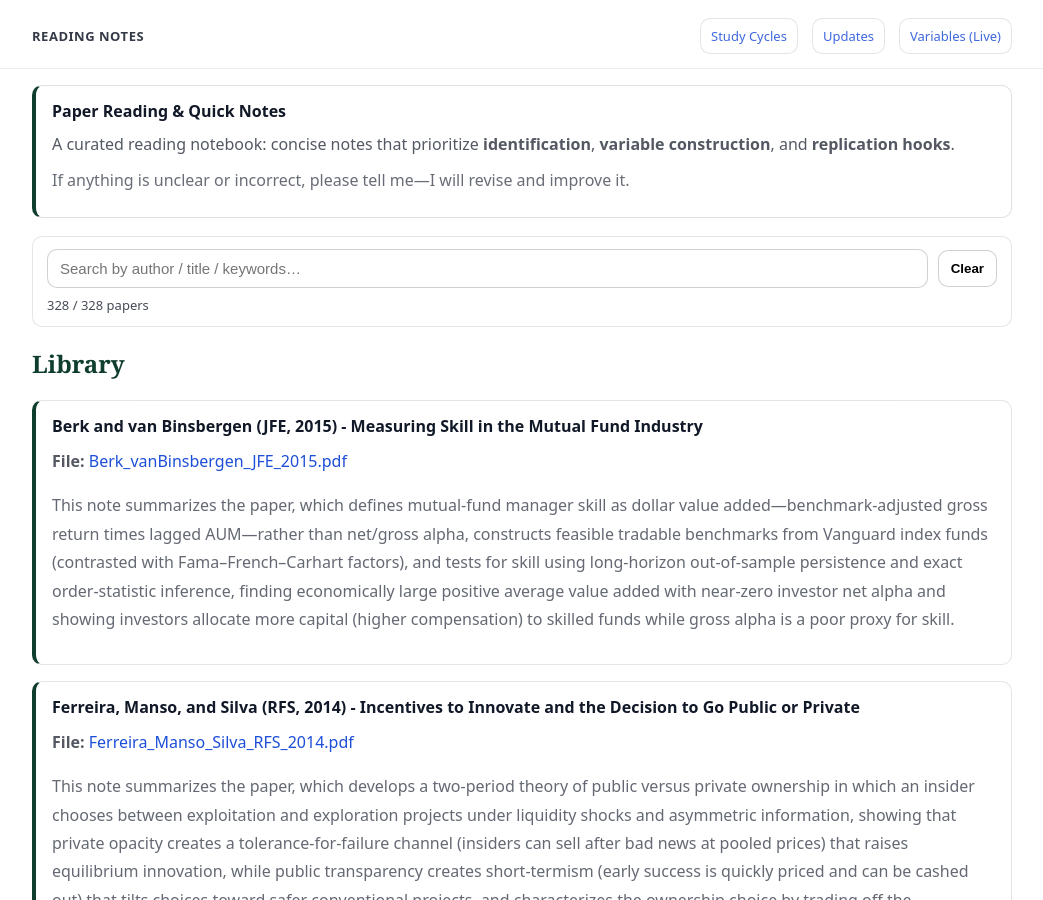
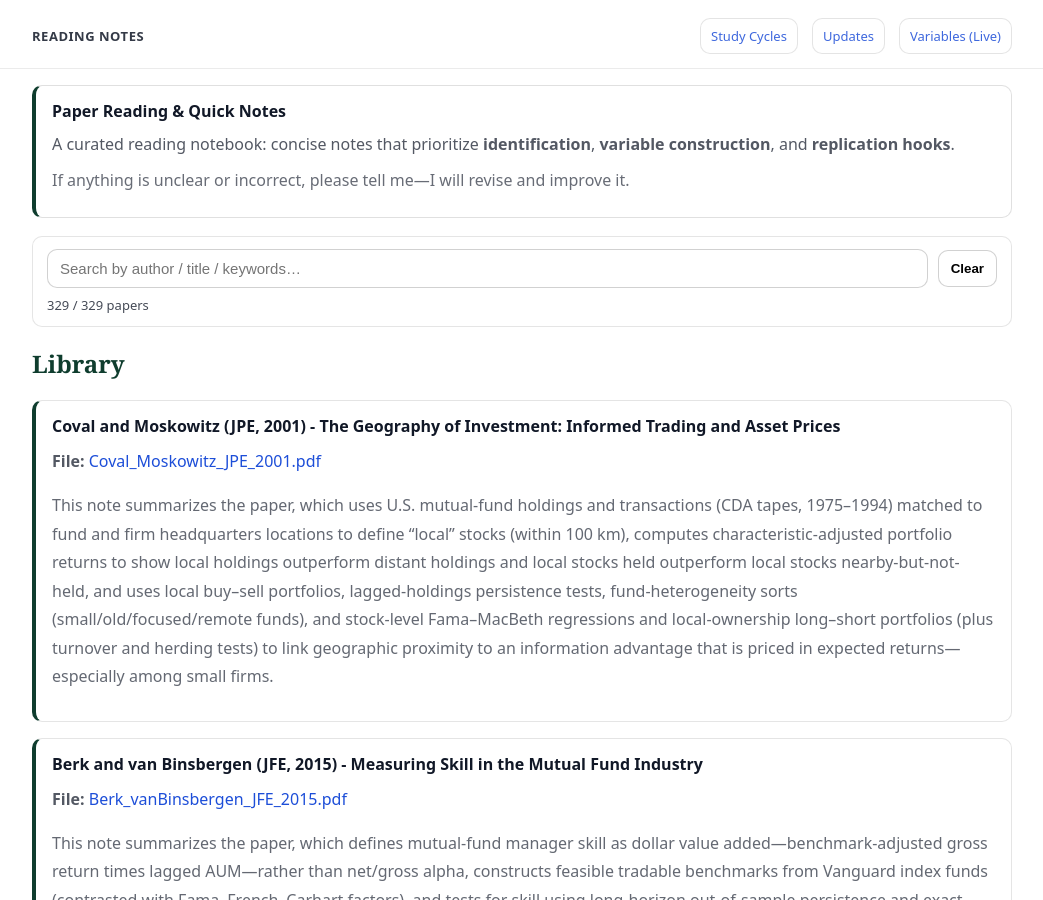
Before and after one commit to yaxinzn/study-archive, a Jekyll site: the page built from reading/index.md, in a window 1280 px wide and 900 px high. Shown: the whole window, without its empty margins (118-1161 px from the left). Built offline with Jekyll 4.4.1, drawn with Linux system fonts in a browser that asks for light colours.

Commit message:
Reading: add/update Coval_Moskowitz_JPE_2001.pdf

```diff
--- a/_data/reading.yml
+++ b/_data/reading.yml
@@ -1,3 +1,7 @@
+- title: "Coval and Moskowitz (JPE, 2001) - The Geography of Investment: Informed Trading and Asset Prices"
+  file: "Coval_Moskowitz_JPE_2001.pdf"
+  desc: "This note summarizes the paper, which uses U.S. mutual-fund holdings and transactions (CDA tapes, 1975–1994) matched to fund and firm headquarters locations to define “local” stocks (within 100 km), computes characteristic-adjusted portfolio returns to show local holdings outperform distant holdings and local stocks held outperform local stocks nearby-but-not-held, and uses local buy–sell portfolios, lagged-holdings persistence tests, fund-heterogeneity sorts (small/old/focused/remote funds), and stock-level Fama–MacBeth regressions and local-ownership long–short portfolios (plus turnover and herding tests) to link geographic proximity to an information advantage that is priced in expected returns—especially among small firms."
+
 - title: "Berk and van Binsbergen (JFE, 2015) - Measuring Skill in the Mutual Fund Industry"
   file: "Berk_vanBinsbergen_JFE_2015.pdf"
   desc: "This note summarizes the paper, which defines mutual-fund manager skill as dollar value added—benchmark-adjusted gross return times lagged AUM—rather than net/gross alpha, constructs feasible tradable benchmarks from Vanguard index funds (contrasted with Fama–French–Carhart factors), and tests for skill using long-horizon out-of-sample persistence and exact order-statistic inference, finding economically large positive average value added with near-zero investor net alpha and showing investors allocate more capital (higher compensation) to skilled funds while gross alpha is a poor proxy for skill."
```
Also changed, not shown: 1 other file.
